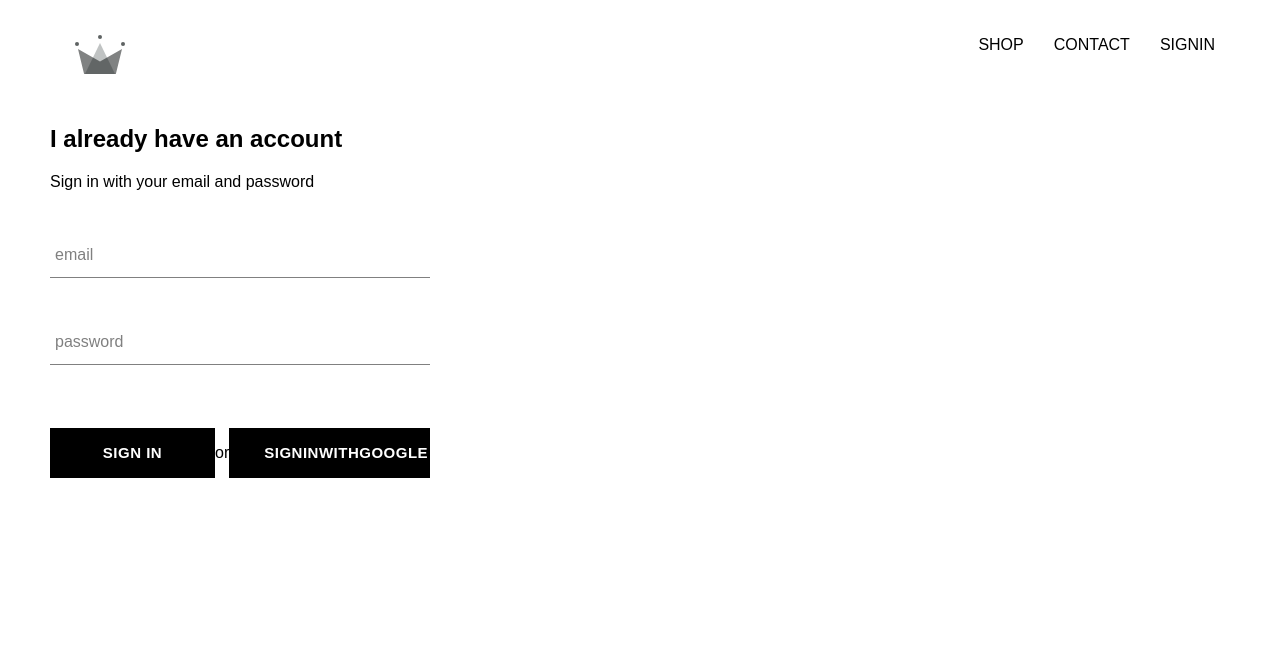
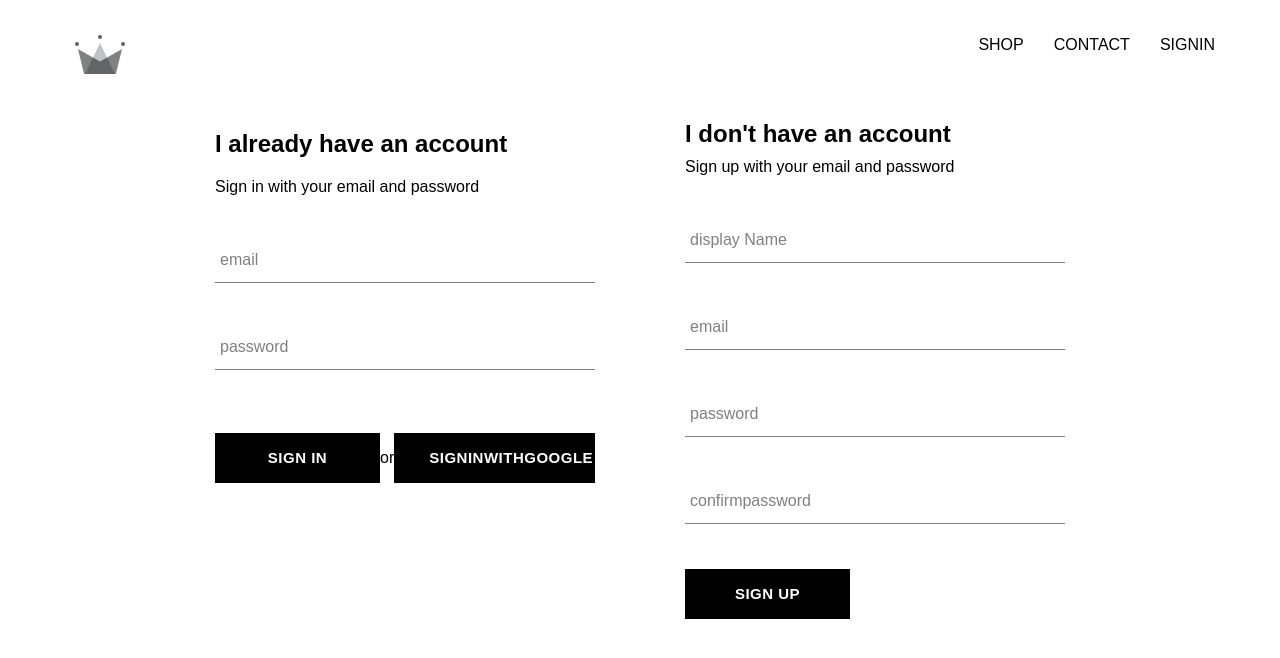
Before and after one commit to harish026/hiphop-clothing, a React (Create React App) app: page /signin in a window 1280 px wide. Shown: the top 658 px of the page. Built offline with nearby package versions, Linux system fonts and the light colour scheme; no server answers.

Commit message:
login and signup component completed

```diff
--- a/src/App.js
+++ b/src/App.js
@@ -5,7 +5,7 @@ import Shoppage from './page components/shop/shop.components';
 import Header from './components/header/headercompo';
 import Signin from './page components/signin/signin' ;
 import { Switch,Route } from 'react-router-dom';
-import {auth,createUserdoc} from './firebase/filebase';
+import {auth,createUserdoc} from './firebase/firebase';
 
 class App extends React.Component {
   constructor(){
@@ -15,15 +15,28 @@ class App extends React.Component {
     };
 
   }
-  unsubscribefromauth=null;
+  unsubscribeFromAuth=null;
   componentDidMount() {
-    this.unsubscribefromauth=auth.onAuthStateChanged(async user=>{
-      createUserdoc(user);
+    this.unsubscribeFromAuth=auth.onAuthStateChanged(async userAuth=>{
+      if (userAuth){
+        const userref=await createUserdoc(userAuth);
+
+        userref.onSnapshot(snapShot =>{
+          this.setState({
+            currentUser:{
+              id:snapShot.id,
+              ...snapShot.data()
+            }
+          })
+        });
+      }
+      this.setState({currentUser:userAuth});
+      //createUserdoc(user);
       //console.log(user);
     });
   }
   componentWillUnmount(){
-    this.unsubscribefromauth();
+    this.unsubscribeFromAuth();
   }
 
   render(){
--- a/src/components/collection-item/collection-item.jsx
+++ b/src/components/collection-item/collection-item.jsx
@@ -4,9 +4,8 @@ import './collection-item.scss';
 const Collectionitem =({id,name,price,imageUrl})=>(
     <div className='collection-item'>
         <div className='image'
-        style={{backgroundImage: 'url('+imageUrl+')'}} >
+        style={{backgroundImage: 'url('+imageUrl+')'}}></div>
 
-        </div>
         <div className='collection-footer'>
             <span className='name'>{name}</span>
             <span className='price'>{price}</span>
--- a/src/components/collection/collectioncomponents.jsx
+++ b/src/components/collection/collectioncomponents.jsx
@@ -10,7 +10,6 @@ const Collection=({title,items})=>(
                 items.filter((item,ind)=>ind<4)
                 .map(({id,...itemProps})=>(
                     <Collectionitem key={id} {...itemProps}/>
-
                 ))
             }
 
--- a/src/components/header/headercompo.jsx
+++ b/src/components/header/headercompo.jsx
@@ -2,7 +2,7 @@ import React from 'react';
 import './header.scss';
 import {ReactComponent as Logo } from '../../assets/hiphop.svg';
 import {Link} from 'react-router-dom';
-import {auth } from '../../firebase/filebase';
+import {auth } from '../../firebase/firebase';
 
 const Header =({currentUser})=>(
     <div className='header'>
@@ -13,7 +13,7 @@ const Header =({currentUser})=>(
             <Link className='option' to='/shop'>
                 SHOP
             </Link>
-            <Link className='option' to='/shop'>
+            <Link className='option' to='/contact'>
                 CONTACT
             </Link>
             {currentUser ?(
--- a/src/components/sign-in/sign-in.jsx
+++ b/src/components/sign-in/sign-in.jsx
@@ -2,7 +2,7 @@ import React from 'react';
 import './sign-in.scss';
 import Forminput from '../forminputs/forminputs';
 import Button from '../button/button';
-import {signInWithGoogle} from '../../firebase/filebase';
+import {auth,signInWithGoogle} from '../../firebase/firebase';
 
 class SignIn extends React.Component{
     constructor(props){
@@ -12,9 +12,17 @@ class SignIn extends React.Component{
             password:''
         }
     }
-    handlesubmit=event=>{
+    handlesubmit=async event=>{
         event.preventDefault();
-        this.setState({email:'',password:''})
+        const {email,password}=this.state;
+        try{
+            await auth.signInWithEmailAndPassword(email,password);
+            this.setState({email:'',password:''});
+        }
+        catch(error){
+            console.error(error);
+        }
+
     }
     handlechange=event=>{
         const {value,name}=event.target;
--- /dev/null
+++ b/src/components/sign-up/signup.jsx
@@ -0,0 +1,94 @@
+import React from 'react';
+import './signup.scss';
+
+import Forminput from '../forminputs/forminputs';
+import Button from '../button/button';
+import {auth, createUserdoc} from '../../firebase/firebase';
+
+
+class SignUp extends React.Component{
+    constructor(){
+        super();
+
+        this.state ={
+            displayName:'',
+            email:'',
+            password:'',
+            confirmpassword:''
+        }
+    }
+    handleSubmit=async event=>{
+        event.preventDefault();
+        const {displayName,email,password,confirmpassword} = this.state;
+        if(password!==confirmpassword){
+            alert("password and confirmpassword don't match");
+            return;
+        }
+
+        try{
+            const {user}=await auth.createUserWithEmailAndPassword(email,password);
+            await createUserdoc(user,{displayName});
+
+            this.setState({
+            displayName:'',
+            email:'',
+            password:'',
+            confirmpassword:''
+            });
+
+        }
+        catch(error){
+            console.error(error);
+        }
+    };
+    handleChange=event=>{
+        const {name,value}=event.target;
+        this.setState({[name]:value});
+    };
+    render(){
+        const {displayName,email,password,confirmpassword} = this.state;
+        return(
+            <div className='sign-up'>
+                <h2 className='title'> I don't have an account</h2>
+                <span>Sign up with your email and password</span>
+                <form className='sign-ip-form' onSubmit={this.handleSubmit}>
+                    <Forminput
+                        type='text'
+                        name='displayName'
+                        value={displayName}
+                        onChange={this.handleChange}
+                        label='display Name'
+                        required
+                    />
+                    <Forminput
+                        type='email'
+                        name='email'
+                        value={email}
+                        onChange={this.handleChange}
+                        label='email'
+                        required
+                    />
+                    <Forminput
+                        type='password'
+                        name='password'
+                        value={password}
+                        onChange={this.handleChange}
+                        label='password'
+                        required
+                    />
+                    <Forminput
+                        type='password'
+                        name='confirmpassword'
+                        value={confirmpassword}
+                        onChange={this.handleChange}
+                        label='confirmpassword'
+                        required
+                    />
+                    <Button type='submit'>Sign Up</Button>
+                </form>
+
+            </div>
+        );
+    }
+}
+export default SignUp;
--- /dev/null
+++ b/src/components/sign-up/signup.scss
@@ -0,0 +1,9 @@
+.sign-up {
+    display: flex;
+    flex-direction: column;
+    width: 380px;
+
+    .title {
+      margin: 10px 0;
+    }
+  }
--- a/src/firebase/filebase.js
+++ b/src/firebase/firebase.js
@@ -14,25 +14,28 @@ const config={
   };
 
 
-  export const createUserdoc=async (userAuth,additionaldata)=>{
-    if(!userAuth)return;
+  export const createUserdoc=async (userAuth,additionalData)=>{
+    //console.log(userAuth);
+    //console.log(additionalData)
+    if(!userAuth) return;
 
-    const userref=firestore.doc('user/'+userAuth.uid);
+    const userref=firestore.doc('users/'+userAuth.uid);
     const snap= await userref.get();
+    //console.log(snap);
     if(!snap.exists){
-      const {displayname,email} = userAuth;
+      const {displayName,email} = userAuth;
       const createdAt= new Date();
 
       try{
         await userref.set({
-          displayname,
+          displayName,
           email,
           createdAt,
-          ...additionaldata
+          ...additionalData
         })
       }
       catch(error){
-        console.log('error creating user',error.message);
+        console.log('error while creating user',error.message);
       }
     }
     return userref;
--- a/src/page components/signin/signin.jsx
+++ b/src/page components/signin/signin.jsx
@@ -1,11 +1,14 @@
 import React from 'react';
 import SignIn from '../../components/sign-in/sign-in';
+import SignUp from '../../components/sign-up/signup';
+
 import './signin.scss';
 
 const Signin =()=>(
     <div className='signin'>
 
         <SignIn/>
+        <SignUp/>
     </div>
 
 );
--- a/src/page components/signin/signin.scss
+++ b/src/page components/signin/signin.scss
@@ -0,0 +1,6 @@
+.signin{
+    width: 850px;
+    display: flex;
+    justify-content: space-between;
+    margin: 30px auto;
+  }
```
